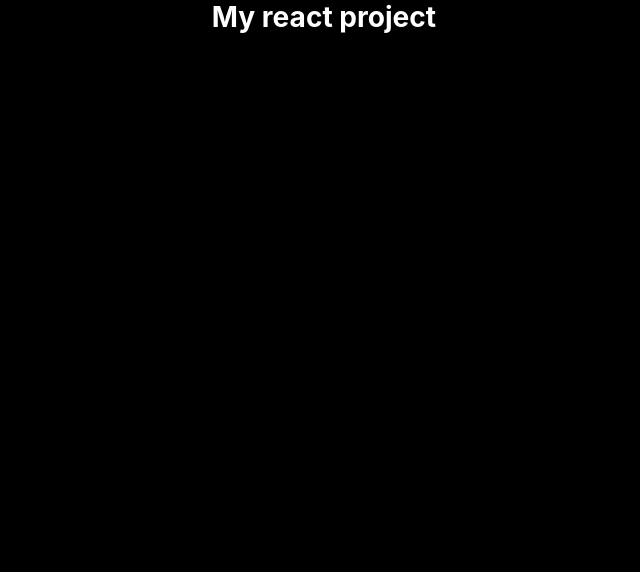
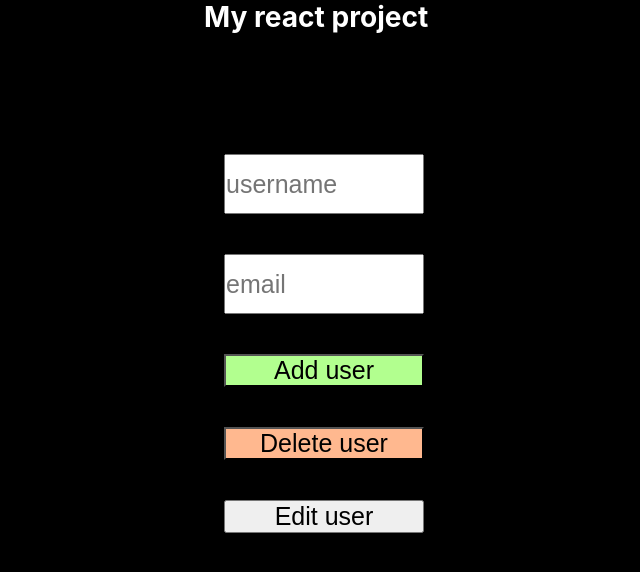
Before and after one commit to solenedel/react-starter-template, a React (Create React App) app: page / in a window 1280 px wide. Shown: the top 572 px of the page, without its empty margins (316-956 px from the left). Built offline with nearby package versions, Linux system fonts and the light colour scheme; no server answers.

Commit message:
create dashboard component and add simple styles

```diff
--- a/src/App.jsx
+++ b/src/App.jsx
@@ -1,5 +1,6 @@
 import React, { useEffect } from "react";
 import axios from "axios";
+import Dashboard from "./components/Dashboard";
 
 function App() {
   // test getting data from database
@@ -15,6 +16,7 @@ function App() {
   return (
     <div className="App">
       <h3>My react project</h3>
+      <Dashboard />
     </div>
   );
 }
--- /dev/null
+++ b/src/components/Dashboard.jsx
@@ -0,0 +1,27 @@
+import React from "react";
+
+const Dashboard = () => {
+  return (
+    <section className="dashboard">
+      <form action="submit">
+        <label htmlFor="username">
+          <input type="text" required name="username" placeholder="username" />
+        </label>
+        <label htmlFor="email">
+          <input type="email" required name="email" placeholder="email" />
+        </label>
+        <button type="submit" id="add">
+          Add user
+        </button>
+        <button type="submit" id="delete">
+          Delete user
+        </button>
+        <button type="submit" id="edit">
+          Edit user
+        </button>
+      </form>
+    </section>
+  );
+};
+
+export default Dashboard;
--- a/src/index.css
+++ b/src/index.css
@@ -30,3 +30,33 @@ button:hover, a:hover {
 a, a:hover, a:visited {
   text-decoration: none;
 }
+
+section.dashboard form {
+  margin-top: 100px;
+  display: flex;
+  flex-direction: column;
+}
+
+input {
+  width: 200px;
+  height: 60px;
+  margin: 20px;
+   font-size: 25px;
+}
+
+input::placeholder {
+  font-size: 25px;
+}
+
+button {
+  margin: 20px;
+  font-size: 25px;
+}
+
+ button#add {
+    background: #B2FF8F;
+  }
+
+   button#delete {
+    background: #FFB88F;
+  }
```
Also changed, not shown: 1 other file (tests, documents, lock files or other folders).
